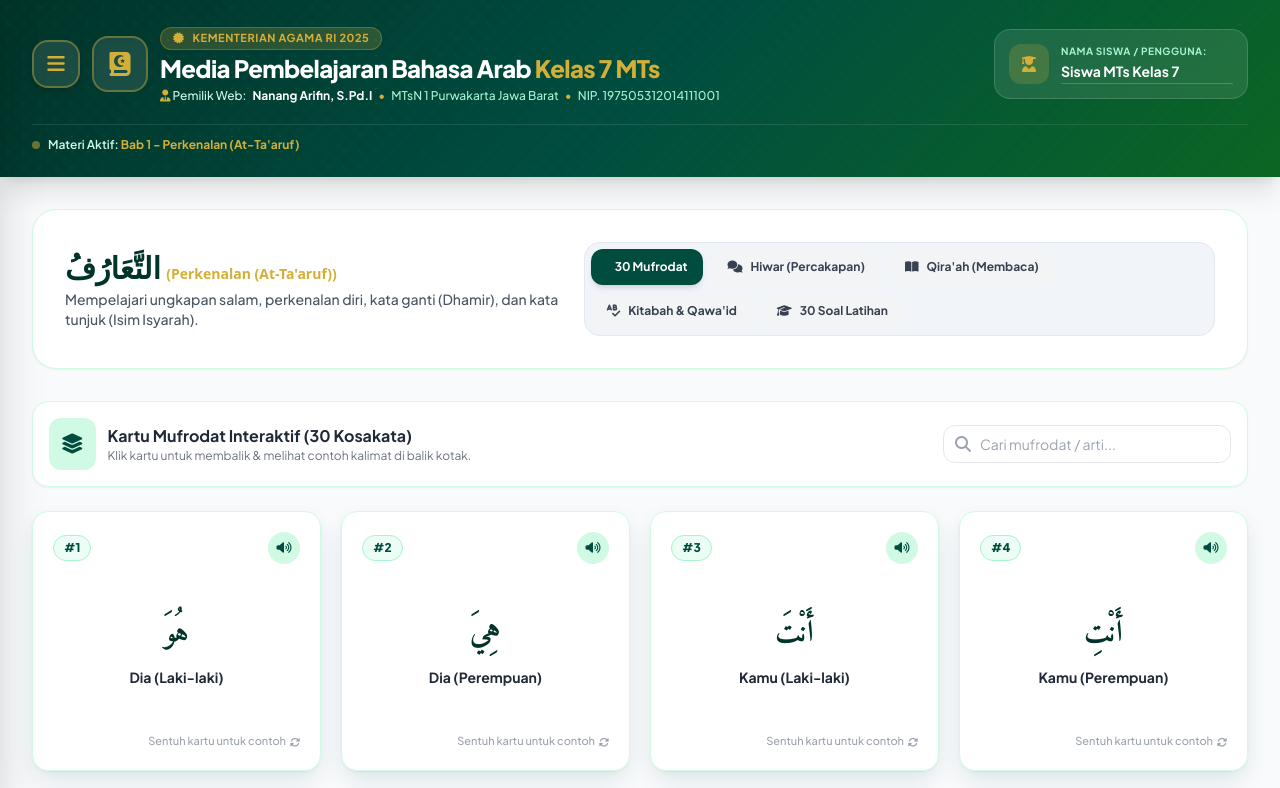
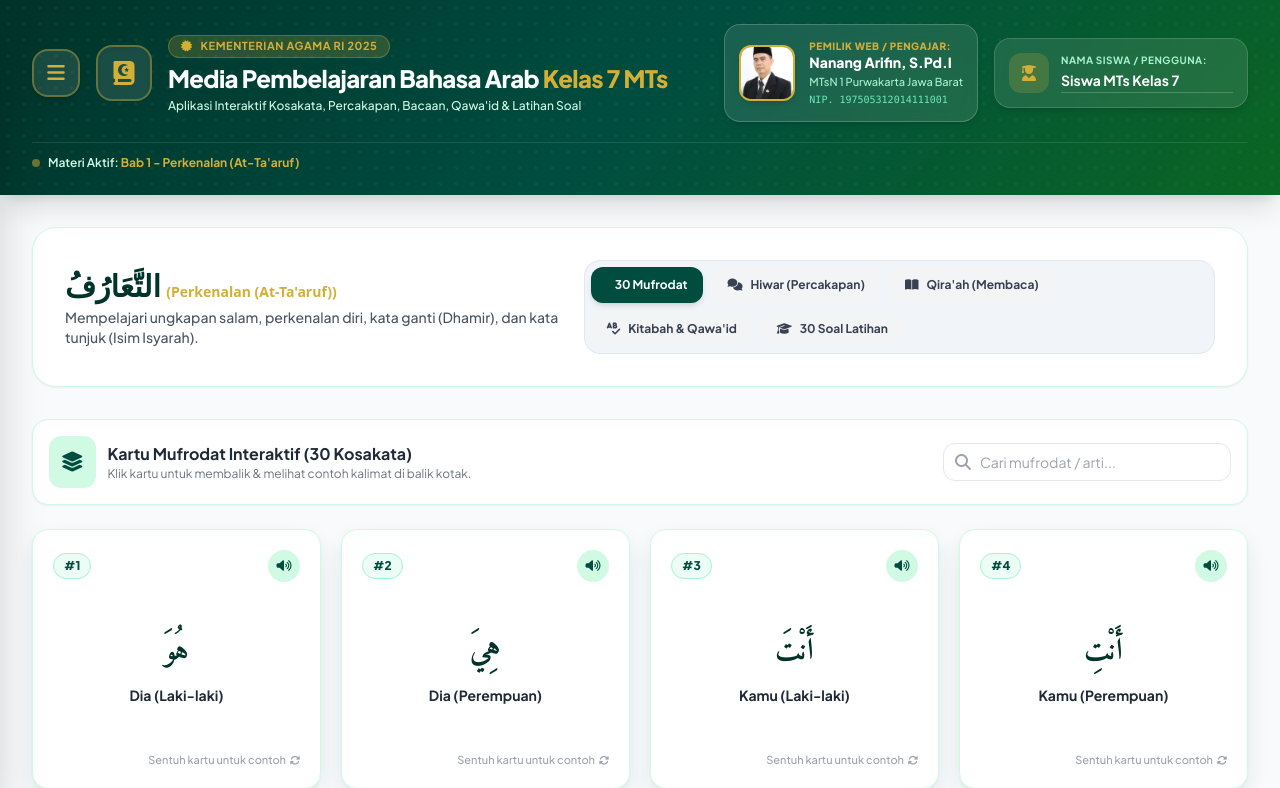
Before and after one commit to afifmashum61-oss/maddatuna, a plain HTML site: page index.html in a window 1280 px wide. Shown: the top 788 px of the page. Drawn offline with nearby package versions, Linux system fonts and the light colour scheme; some icons are missing; a web font is replaced by a local one.

Commit message:
Identity Update: Menambahkan foto pengajar, nama, NIP, dan identitas madrasah pada web

```diff
--- a/index.html
+++ b/index.html
@@ -51,15 +51,13 @@
         </div>
 
         <!-- Teacher / Owner Identity Card in Drawer -->
-        <div class="p-3.5 bg-emerald-50/80 border-b border-emerald-100 flex items-center gap-3">
-            <div class="w-10 h-10 rounded-xl bg-bottle-green text-gold flex items-center justify-center font-bold text-lg shadow-sm flex-shrink-0">
-                <i class="fa-solid fa-user-tie"></i>
-            </div>
+        <div class="p-4 bg-emerald-50/90 border-b border-emerald-100 flex items-center gap-3.5">
+            <img src="img/nanang_arifin.jpg" alt="Nanang Arifin, S.Pd.I" class="w-14 h-14 rounded-2xl object-cover border-2 border-gold shadow-md flex-shrink-0">
             <div class="text-xs">
                 <span class="text-[10px] uppercase font-extrabold text-bottle-green tracking-wider block">Pemilik Web / Guru:</span>
-                <h4 class="font-extrabold text-gray-900 text-xs">Nanang Arifin, S.Pd.I</h4>
-                <p class="text-[11px] text-gray-600 font-semibold">MTsN 1 Purwakarta Jawa Barat</p>
-                <p class="text-[10px] text-gray-500 font-mono">NIP. 197505312014111001</p>
+                <h4 class="font-extrabold text-gray-900 text-sm leading-tight">Nanang Arifin, S.Pd.I</h4>
+                <p class="text-[11px] text-emerald-800 font-semibold mt-0.5">MTsN 1 Purwakarta Jawa Barat</p>
+                <p class="text-[10px] text-gray-600 font-mono mt-0.5">NIP. 197505312014111001</p>
             </div>
         </div>
 
@@ -80,10 +78,10 @@
         <div class="absolute inset-0 opacity-10 bg-[radial-gradient(#d4af37_1px,transparent_1px)] [background-size:16px_16px]"></div>
 
         <div class="max-w-7xl mx-auto px-4 sm:px-6 lg:px-8 py-6 relative z-10">
-            <div class="flex flex-col md:flex-row items-center justify-between gap-6">
+            <div class="flex flex-col lg:flex-row items-center justify-between gap-6">
 
                 <!-- Hamburger Button + Logo & Title -->
-                <div class="flex items-center gap-3 text-center md:text-left w-full md:w-auto">
+                <div class="flex items-center gap-4 text-center sm:text-left w-full lg:w-auto">
                     <!-- Hamburger Menu Button on Left -->
                     <button id="hamburgerBtn" class="w-12 h-12 rounded-2xl bg-white/10 hover:bg-gold hover:text-bottle-green-dark border-2 border-gold/40 text-gold transition-all flex items-center justify-center text-xl shadow-md flex-shrink-0" title="Buka Menu Bab (Menu Hamburger)">
                         <i class="fa-solid fa-bars"></i>
@@ -93,34 +91,45 @@
                         <i class="fa-solid fa-book-quran text-2xl text-gold"></i>
                     </div>
                     <div>
-                        <div class="inline-flex items-center gap-2 px-3 py-0.5 rounded-full bg-gold/20 border border-gold/30 text-gold text-[11px] font-bold tracking-wider uppercase mb-0.5">
+                        <div class="inline-flex items-center gap-2 px-3 py-0.5 rounded-full bg-gold/20 border border-gold/30 text-gold text-[11px] font-bold tracking-wider uppercase mb-1">
                             <i class="fa-solid fa-certificate"></i> Kementerian Agama RI 2025
                         </div>
                         <h1 class="text-xl sm:text-2xl font-extrabold tracking-tight">
                             Media Pembelajaran Bahasa Arab <span class="text-gold">Kelas 7 MTs</span>
                         </h1>
-                        <p class="text-xs text-emerald-100 font-medium mt-1 flex flex-wrap items-center gap-1.5 justify-center md:justify-start">
-                            <span><i class="fa-solid fa-user-tie text-gold"></i> Pemilik Web:</span>
-                            <strong class="text-white font-bold">Nanang Arifin, S.Pd.I</strong>
-                            <span class="text-gold">•</span>
-                            <span class="text-emerald-200">MTsN 1 Purwakarta Jawa Barat</span>
-                            <span class="text-gold">•</span>
-                            <span class="text-emerald-200">NIP. 197505312014111001</span>
+                        <p class="text-xs text-emerald-100 font-medium mt-1">
+                            Aplikasi Interaktif Kosakata, Percakapan, Bacaan, Qawa'id & Latihan Soal
                         </p>
                     </div>
                 </div>
 
-                <!-- Student Identity Bar -->
-                <div class="bg-white/10 backdrop-blur-md p-3.5 rounded-2xl border border-white/15 flex items-center gap-3 w-full md:w-auto">
-                    <div class="w-10 h-10 rounded-xl bg-gold/20 text-gold flex items-center justify-center font-bold">
+                <!-- RIGHT SECTION: Teacher Profile Card & Student Input -->
+                <div class="flex flex-col sm:flex-row items-center gap-4 w-full lg:w-auto">
+
+                    <!-- Teacher Identity Card -->
+                    <div class="bg-white/10 backdrop-blur-md p-3.5 rounded-2xl border border-white/20 flex items-center gap-3.5 w-full sm:w-auto shadow-md">
+                        <img src="img/nanang_arifin.jpg" alt="Nanang Arifin, S.Pd.I" class="w-14 h-14 rounded-xl object-cover border-2 border-gold shadow-md flex-shrink-0">
+                        <div class="text-left">
+                            <span class="text-[10px] uppercase font-extrabold text-gold tracking-wider block">Pemilik Web / Pengajar:</span>
+                            <h4 class="font-extrabold text-white text-sm leading-tight">Nanang Arifin, S.Pd.I</h4>
+                            <p class="text-[11px] text-emerald-200 font-medium mt-0.5">MTsN 1 Purwakarta Jawa Barat</p>
+                            <p class="text-[10px] text-emerald-300 font-mono mt-0.5">NIP. 197505312014111001</p>
+                        </div>
+                    </div>
+
+                    <!-- Student Identity Input Bar -->
+                    <div class="bg-white/10 backdrop-blur-md p-3.5 rounded-2xl border border-white/15 flex items-center gap-3 w-full sm:w-auto shadow-md">
+                        <div class="w-10 h-10 rounded-xl bg-gold/20 text-gold flex items-center justify-center font-bold flex-shrink-0">
                             <i class="fa-solid fa-user-graduate"></i>
                         </div>
-                    <div class="flex-grow">
+                        <div class="flex-grow min-w-[140px]">
                             <label class="block text-[10px] uppercase font-bold text-emerald-200 tracking-wider">Nama Siswa / Pengguna:</label>
                             <input type="text" id="studentNameInput"
                                 class="bg-transparent font-bold text-sm text-white focus:outline-none w-full border-b border-white/20 focus:border-gold pb-0.5"
                                 placeholder="Ketik Nama Anda...">
                         </div>
+                    </div>
+
                 </div>
 
             </div>
@@ -181,14 +190,17 @@
     <!-- FOOTER -->
     <footer class="bg-bottle-green-dark text-white border-t border-gold/30 mt-12 py-8">
         <div class="max-w-7xl mx-auto px-4 sm:px-6 lg:px-8 flex flex-col md:flex-row items-center justify-between gap-6 text-center md:text-left text-xs text-emerald-200">
+            <div class="flex flex-col sm:flex-row items-center gap-4">
+                <img src="img/nanang_arifin.jpg" alt="Nanang Arifin, S.Pd.I" class="w-14 h-14 rounded-2xl object-cover border-2 border-gold shadow-md flex-shrink-0">
                 <div>
                     <p class="font-bold text-white text-base">Media Pembelajaran Bahasa Arab MTs Kelas 7</p>
                     <p class="mt-0.5">Disusun sesuai Buku Siswa Kementerian Agama Republik Indonesia Tahun 2025.</p>
-                <p class="text-xs text-emerald-300 mt-2 font-medium">
-                    &copy; 2025 • Pemilik Web: <strong class="text-gold font-bold">Nanang Arifin, S.Pd.I</strong> (MTsN 1 Purwakarta Jawa Barat | NIP. 197505312014111001)
+                    <p class="text-xs text-emerald-300 mt-1.5 font-medium">
+                        &copy; 2025 • Pemilik Web / Pengajar: <strong class="text-gold font-bold">Nanang Arifin, S.Pd.I</strong> (MTsN 1 Purwakarta Jawa Barat | NIP. 197505312014111001)
                     </p>
                 </div>
-            <div class="flex flex-col sm:flex-row items-center gap-2 font-semibold">
+            </div>
+            <div class="flex flex-col sm:flex-row items-center gap-2 font-semibold flex-shrink-0">
                 <span class="px-3.5 py-1.5 bg-gold/20 text-gold rounded-full border border-gold/30 flex items-center gap-1.5">
                     <i class="fa-solid fa-school"></i> MTsN 1 Purwakarta
                 </span>
```
Also changed, not shown: img/nanang_arifin.jpg (added). Lines whose indentation alone changed are shown as unchanged.
